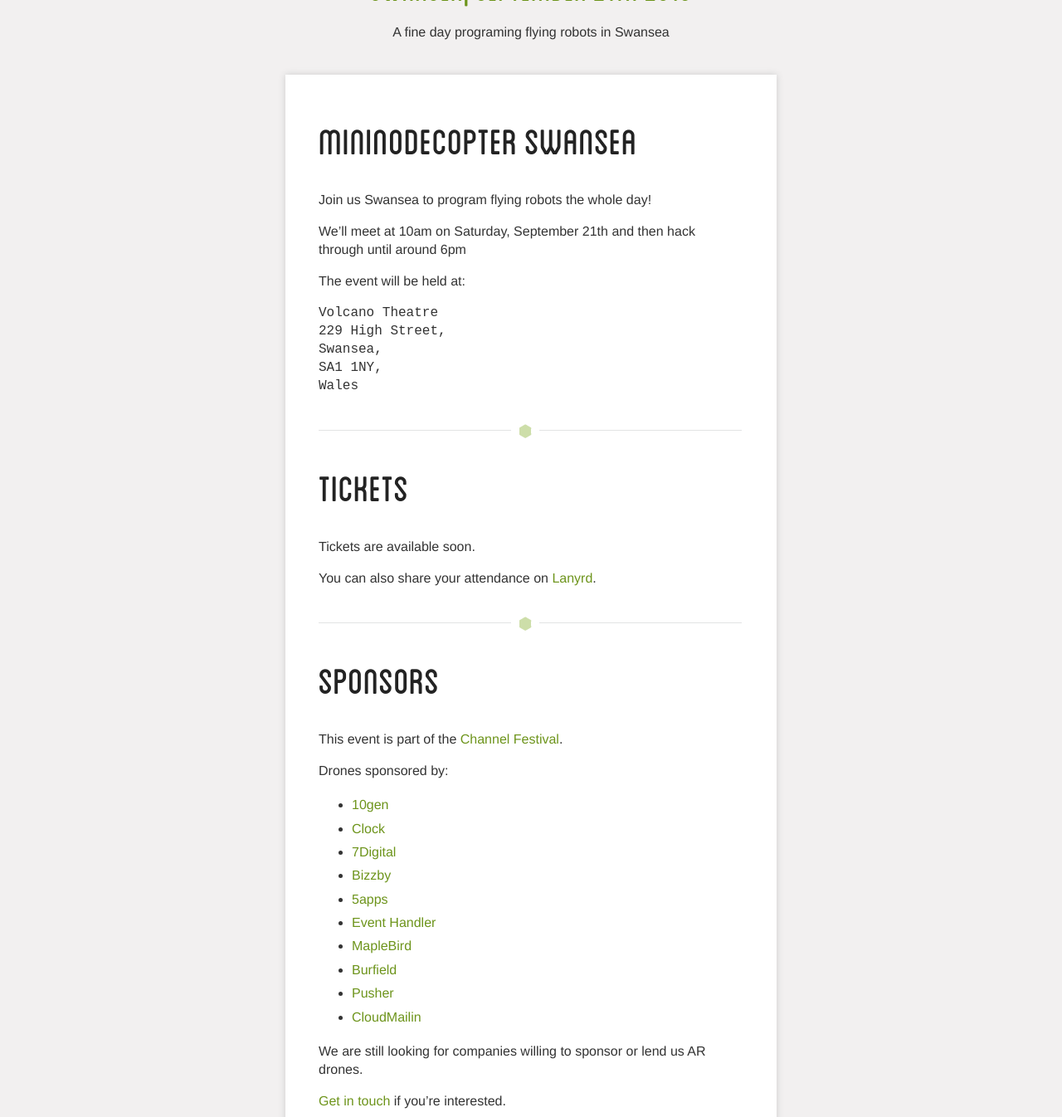
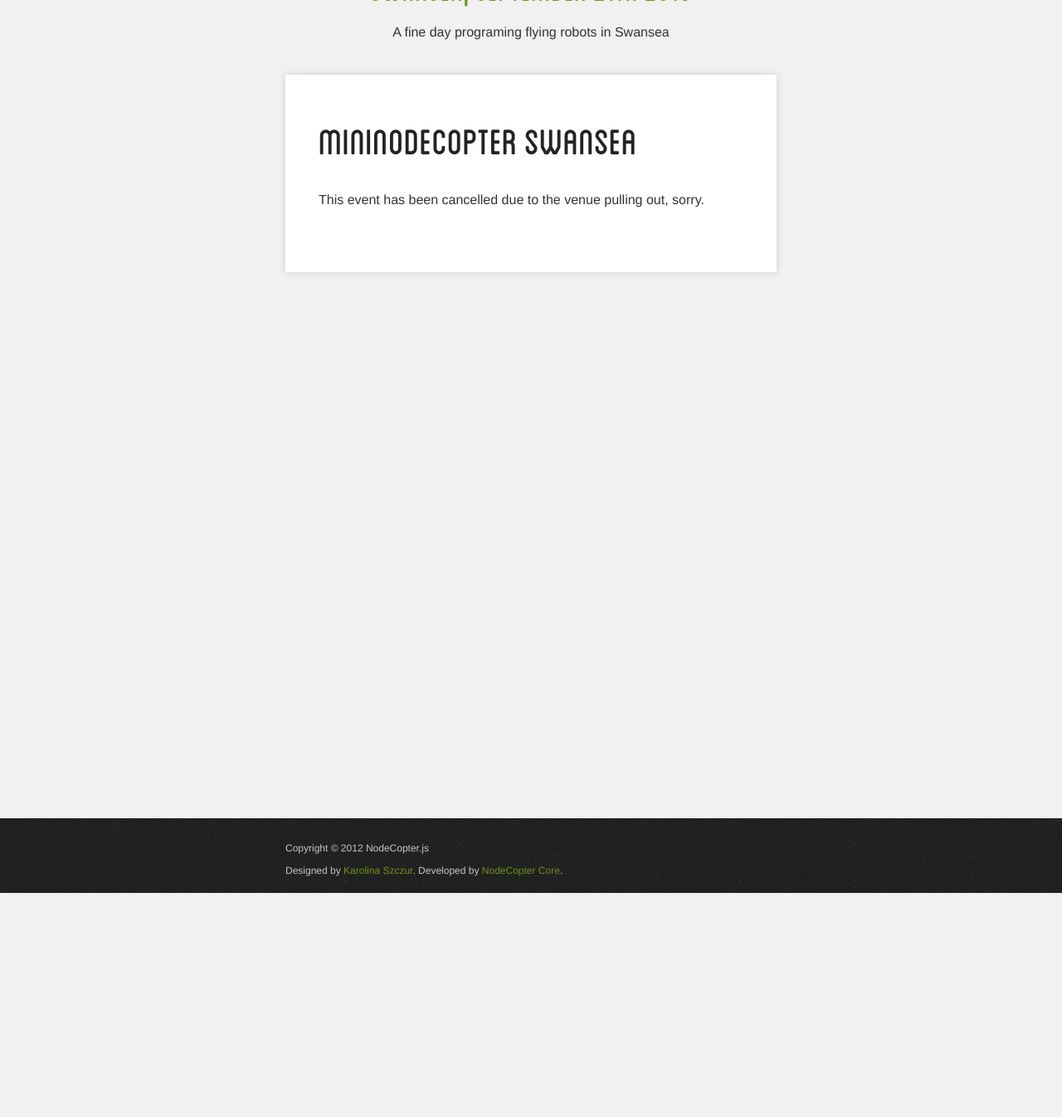
Before and after one commit to nodecopter/nodecopter.com, a Jekyll site: the page built from 2013/swansea/sept-21.md, in a window 1280 px wide and 1400 px high, scrolled down 270 px, cut to the strip 54-1400 px from the top of the window. Shown: the whole strip at 83% size. Built offline with Jekyll 4.4.1, drawn with Linux system fonts in a browser that asks for light colours; Markdown is read by kramdown in place of the engine named in the settings; some of the changed text lies outside the part shown.

Commit message:
Moved Bristol and cancelled Swansea

````diff
--- a/2013/swansea/sept-21.md
+++ b/2013/swansea/sept-21.md
@@ -7,65 +7,4 @@ introText: A fine day programing flying robots in Swansea
 
 <h2 id="intro"><a href="#intro">MiniNodeCopter Swansea</a></h2>
 
-Join us Swansea to program flying robots the whole day!
-
-We'll meet at 10am on Saturday, September 21th and then hack through until around 6pm
-
-The event will be held at:
-
-```
-Volcano Theatre
-229 High Street,
-Swansea,
-SA1 1NY,
-Wales
-```
-
-<hr>
-
-<h2 id="tickets"><a href="#tickets">Tickets</a></h2>
-
-Tickets are available soon.
-
-<p>You can also share your attendance on <a href='http://lanyrd.com/2013/nodecopter-swansea'>Lanyrd</a>.</p>
-
-<hr>
-
-<h2 id="sponsors"><a href="#sponsors">Sponsors</a></h2>
-
-This event is part of the [Channel Festival](channelfestival.com).
-
-Drones sponsored by:
-
-<ul>
-  <li><a href="http://www.10gen.com/">10gen</a></li>
-  <li><a href="http://clock.co.uk/">Clock</a></li>
-  <li><a href="http://www.7digital.com/">7Digital</a></li>
-  <li><a href="http://www.bizzby.com/">Bizzby</a></li>
-  <li><a href='https://5apps.com'>5apps</a></li>
-  <li><a href='http://eventhandler.co.uk/'>Event Handler</a></li>
-  <li><a href='http://www.maplebird.com/'>MapleBird</a></li>
-  <li><a href='http://burfieldcreative.co.uk/'>Burfield</a></li>
-  <li><a href='http://pusher.com'>Pusher</a></li>
-  <li><a href='http://www.cloudmailin.com/'>CloudMailin</a></li>
-</ul>
-
-We are still looking for companies willing to sponsor or lend us AR drones.
-
-<a href="mailto:andrewnez@gmail.com">Get in touch</a> if you're interested.
-
-<hr>
-
-<h2 id="team"><a href="#team">Team</a></h2>
-
-<ul class="team">
-  <li>
-    <img src="/img/team/andrew_nesbitt.jpg">
-    <p>
-      Andrew Nesbitt<br>
-      <a href="https://twitter.com/teabass">@teabass</a>
-    </p>
-  </li>
-</ul>
-
-<hr>
+This event has been cancelled due to the venue pulling out, sorry.
````
Also changed, not shown: 2013/bristol/sept-20.md (+1 -62 lines), 2013/bristol/sept-21.md (added, +70 -0 lines), index.md (+1 -2 lines).
